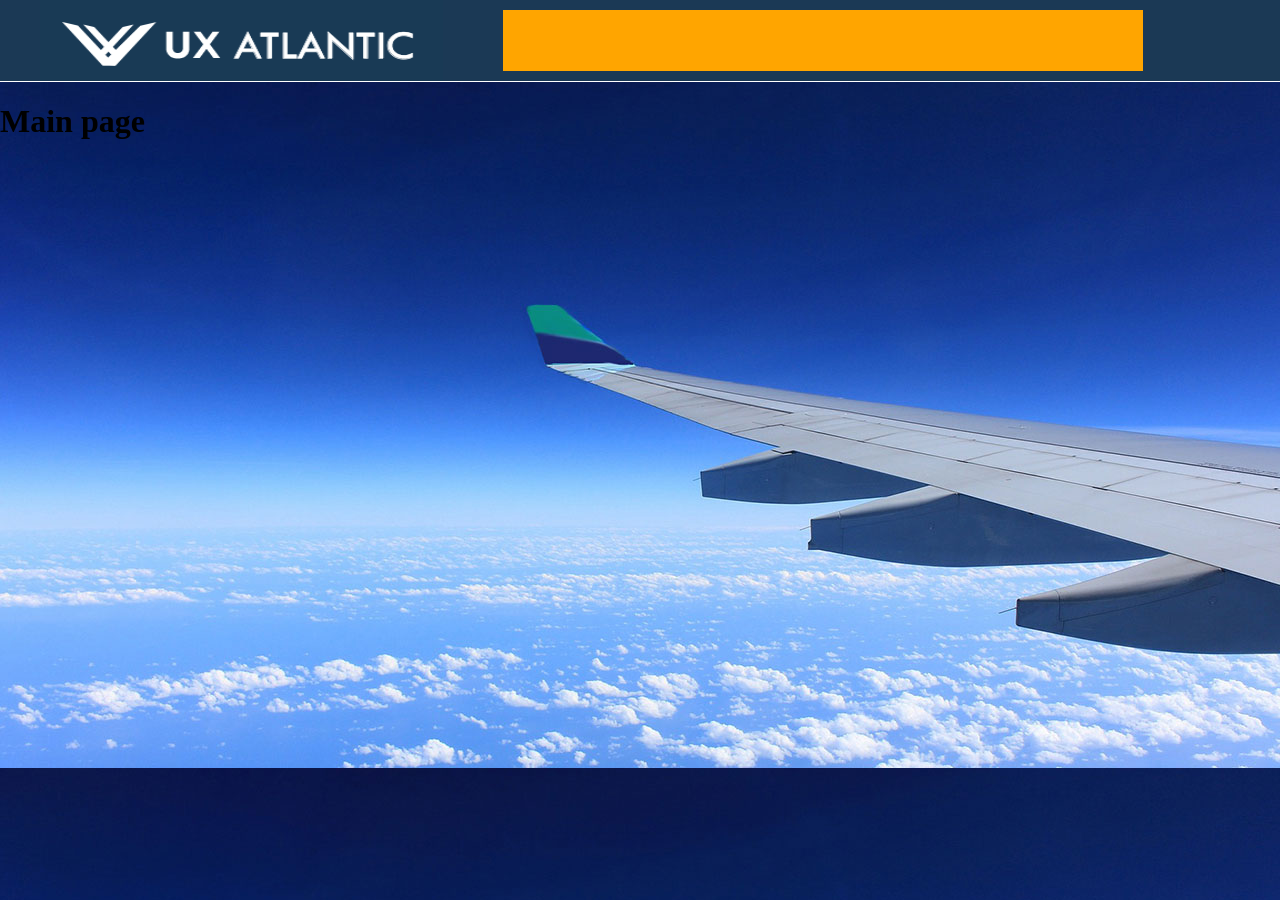
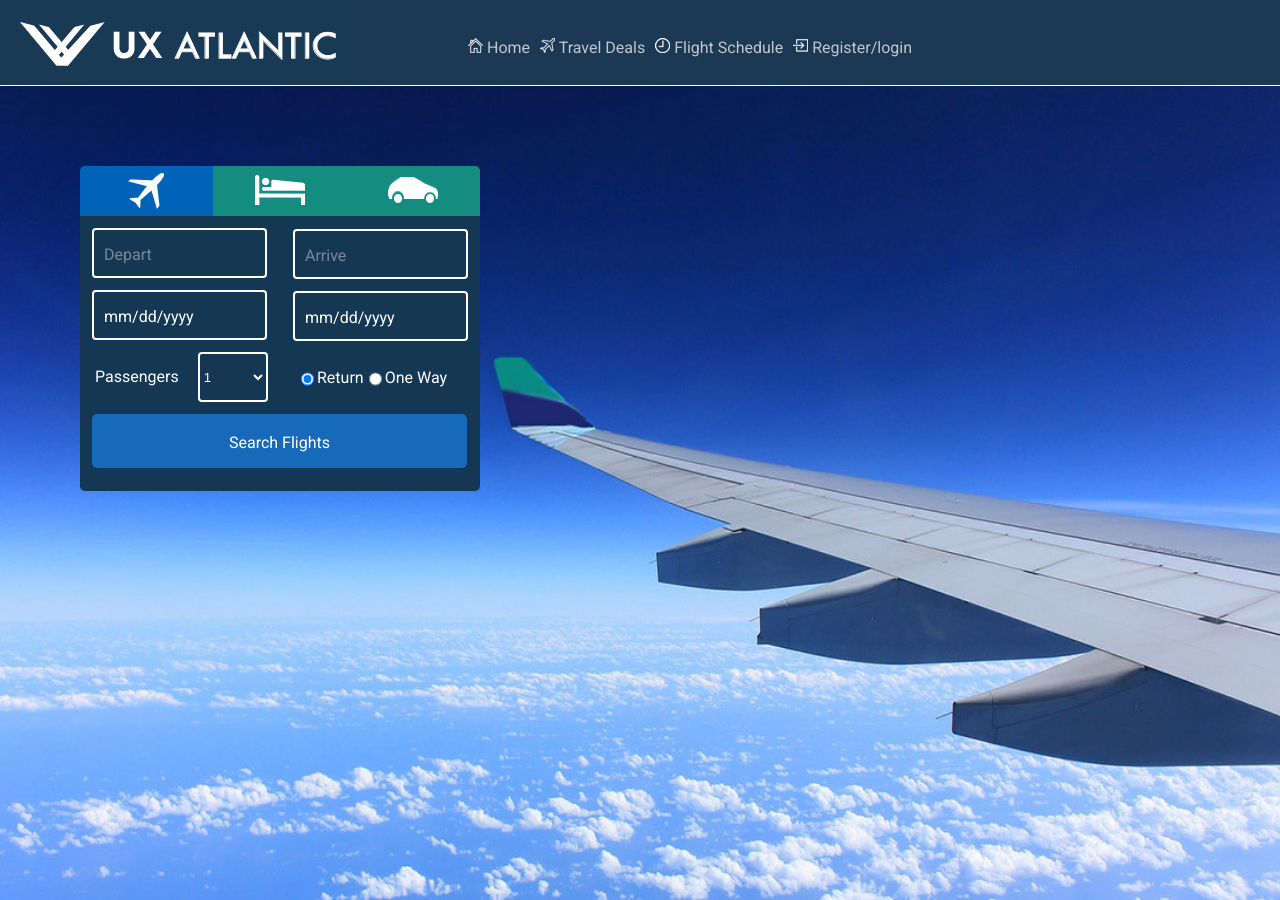
Before and after one commit to George-Perez/lesson4_challenge_day2, a Jekyll site: the page built from index.html, in a window 1280 px wide. Built offline with Jekyll 4.4.1, drawn with Linux system fonts in a browser that asks for light colours.

Commit message:
adding day2 challenge

```diff
--- a/_includes/navigation.html
+++ b/_includes/navigation.html
@@ -1,38 +1,73 @@
-<style type="text/css">
+<style >
+    nav {
+        display: flex;
+        flex-direction: row;
+    }
     .navcontainer {
         display: flex;
-        flex-direction: row;
+        align-items: center;
+        align-content: stretch;
         background-color: #1b3955;
-        height: 81px;
+        border-bottom: 1px solid white;
         width: 100%;
-        border-bottom: 1px solid white;
-    }
-
-    img {
-        height: 81px;
-        width: 100%;
-        padding-left: 40px;
+        height: auto;
+        list-style-type: none;
     }
 
     .navlinks {
         display: flex;
-        background-color: orange;
+        flex-wrap: wrap;
+        align-content: stretch;
         margin-top: 10px;
         margin-left: 100px;
-        flex-direction: row;
-        height: 61px;
-        width: 50%;
+        width: 100%;
+        height: auto;
+    }
+
+    nav-logo {
+        margin-left: 60px;
+    }
+
+    .icon {
+        margin: 5px;
+    }
+
+    a:hover {
+        color: #148c80;
+    }
+
+    a {
+        color: #c1c7ca;
+    }
+
+    a:link {
+        text-decoration: none;
     }
 </style>
+<nav>
+    <div class="navcontainer">
+        <div class="nav-logo">
+            <img src="images/logo.png" alt="UX Logo">
+            <a href="index.html"></a>
+        </div>
+        <div class="navlinks">
 
-<div class="navcontainer">
-    <div class="pagelogo">
-        <img src="/images/logo.png" alt="image of ux Atlantic logo"></img>
+            <div class="icon">
+                <img src="images/home-icon.png" alt="home icon">
+                <a href="index.html">Home</a>
+            </div>
+            <div class="icon">
+                <img src="images/deal-icon.png" alt="home icon">
+                <a href="index.html">Travel Deals</a>
+            </div>
+            <div class="icon">
+                <img src="images/schedule-icon.png" alt="home icon">
+                <a href="index.html">Flight Schedule</a>
+            </div>
+            <div class="icon">
+                <img src="images/login-icon.png" alt="home icon">
+                <a href="index.html">Register/login</a>
+            </div>
+        </div>
     </div>
-    <div class="navlinks">
-        <div class="link1"></div>
-        <div class="link2"></div>
-        <div class="link3"></div>
-        <div class="link4"></div>
-    </div>
-</div>
+</nav>
--- a/_layouts/default.html
+++ b/_layouts/default.html
@@ -2,16 +2,24 @@
 <html lang="en">
 
 <head>
+    <link href="https://fonts.googleapis.com/css?family=Roboto" rel="stylesheet">
     <meta charset="UTF-8">
-    <meta name="viewport" content="width=device-width, initial-scale=1">
+    <meta name="viewport" content="width=device-width, initial-scale=1.0">
     <title>{{ page.title }}</title>
     <style type="text/css">
+        div {
+            font-family: 'Roboto', sans-serif;
+        }
+
         body {
             margin: 0;
             padding: 0;
             background-image: url("/images/airline.jpg");
-            max-width: 100%;
-            height: auto;
+            background-repeat: no-repeat;
+            background-attachment: fixed;
+            background-position: center;
+            background-size: 100% 100%;
+            margin: 0;
         }
     </style>
 </head>
--- a/index.html
+++ b/index.html
@@ -2,9 +2,184 @@
 layout: default
 title: lesson4_challenge_day2
 ---
+<style>
+    /** {
+        border: 1px solid red;
+    }*/
 
-<body>
+    .searchbox {
+        display: flex;
+        flex-direction: column;
+        Background-color: #143853;
+        width: 400px;
+        height: 325px;
+        margin-top: 80px;
+        margin-left: 80px;
+        border-radius: 5px;
+    }
 
-    <h1>Main page</h1>
-</body>
-</html>
+    .tab-container {
+        display: flex;
+        flex-flow: row nowrap;
+        justify-content: space-around;
+        align-items: center;
+        width: 100%;
+        height: auto;
+    }
+    /* Dispay settings for the icons in the search area */
+
+    .icon1 {
+        display: flex;
+        justify-content: space-around;
+        align-items: center;
+        width: 100%;
+        height: auto;
+    }
+
+    .icon2 {
+        display: flex;
+        justify-content: space-around;
+        align-items: center;
+        width: 100%;
+        height: auto;
+    }
+
+    .icon3 {
+        display: flex;
+        justify-content: space-around;
+        align-items: center;
+        width: 100%;
+        height: auto;
+    }
+    /* background for each tab */
+
+    .tab-background1 {
+        background-color: #0063b7;
+        width: 100%;
+        height: auto;
+        border-top-left-radius: 5px;
+    }
+
+    .tab-background2 {
+        background-color: #148c80;
+        width: 100%;
+        height: auto;
+    }
+
+    .tab-background3 {
+        background-color: #148c80;
+        width: 100%;
+        height: auto;
+        border-top-right-radius: 5px
+    }
+
+    a:hover {
+        color: #148c80;
+    }
+
+    .search-data {
+        display: flex;
+        flex-direction: row;
+        align-items: center;
+        justify-content: space-between;
+    }
+
+    .box {
+        border-radius: 4px;
+        border: 2px solid white;
+        height: 50px;
+        width: 175px;
+        margin: 12px;
+        color: white;
+        box-sizing: border-box;
+        padding-top: 15px;
+        padding-left: 10px;
+        text-align: left;
+    }
+
+    .depart {
+        color: #7b8798;
+    }
+
+    .arrive {
+        color: #7b8798;
+    }
+
+    .passengers-list {
+        background-color: #163753;
+        height: 50px;
+        width: 70px;
+        border-radius: 4px;
+        border: 2px solid white;
+        color: white;
+    }
+
+    .search-button {
+        background-color: #1769ba;
+        border-radius: 5px;
+        height: 35px;
+        width: 375px;
+        margin: 12px;
+        color: white;
+        padding-top: 19px;
+        text-align: center;
+    }
+
+    span {
+        padding: 15px;
+        color: white;
+    }
+    form{
+        justify-content: flex-start;
+        color: white;
+    }
+    form {
+        display: flex;
+        padding: 15px;
+
+    }
+</style>
+<div class="searchbox">
+    <div class="tab-container">
+        <div class="tab-background1">
+            <div class="icon1">
+                <img src="images/plane-icon.png" alt="plane icon">
+            </div>
+        </div>
+        <div class="tab-background2">
+            <div class="icon2">
+                <img src="images/hotel-icon.png" alt="plane icon">
+            </div>
+        </div>
+        <div class="tab-background3">
+            <div class="icon3">
+                <img src="images/car-icon.png" alt="plane icon">
+            </div>
+        </div>
+    </div>
+    <div class="search-data">
+        <div class="column1">
+            <div class="box depart">Depart</div>
+            <div class="box date">mm/dd/yyyy</div>
+            <span>Passengers</span>
+            <select name="passengers" class="passengers-list">
+                <option value="1">1</option>
+                <option value="2">2</option>
+                <option value="3">3</option>
+                <option value="4">4</option>
+                <option value="5">5</option>
+            </select>
+        </div>
+        <div class="column2">
+            <div class="box arrive">Arrive</div>
+            <div class="box date">mm/dd/yyyy</div>
+            <div class="radio-button">
+            <form action="">
+                <input type="radio" name="trip-type" value="Return" checked> Return<br>
+                <input type="radio" name="trip-type" value="One Way">One Way<br>
+            </div>
+        </div>
+    </div>
+
+    <div class="search-button">Search Flights</div>
+</div>
```
